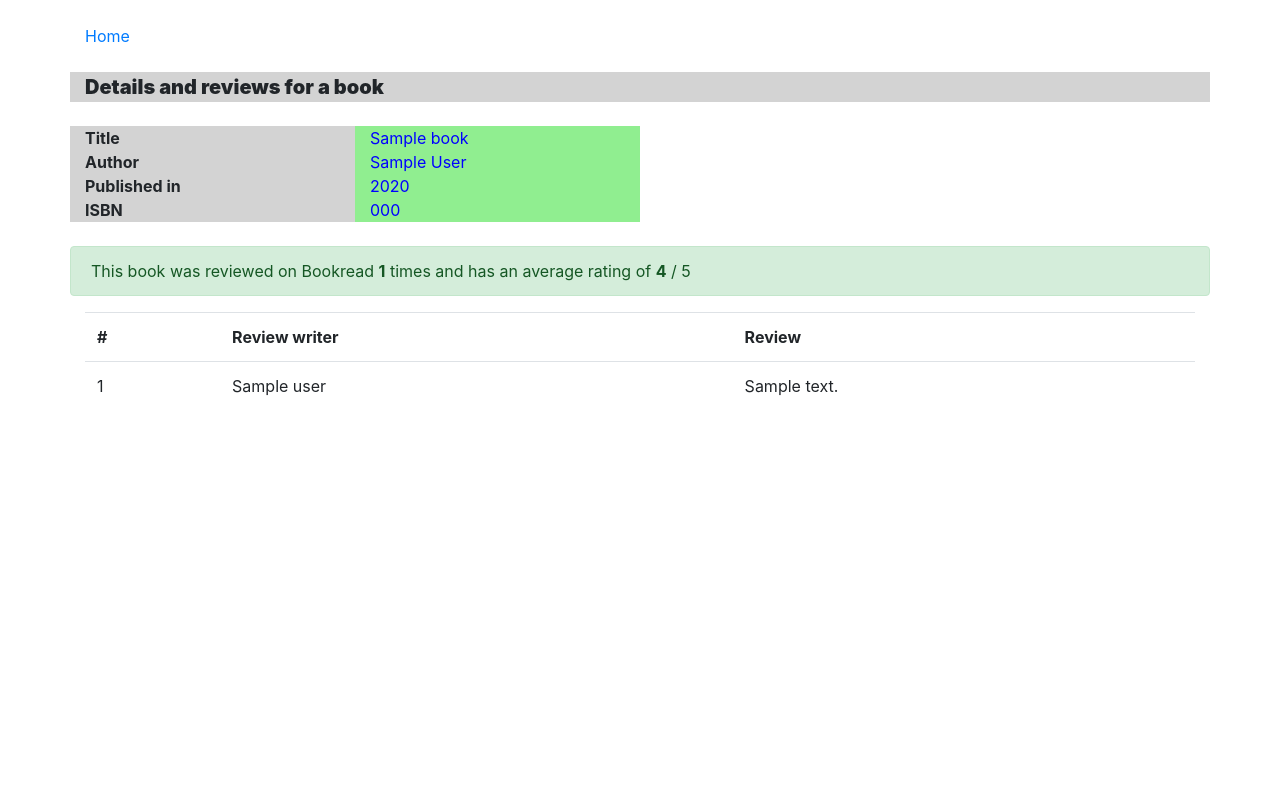
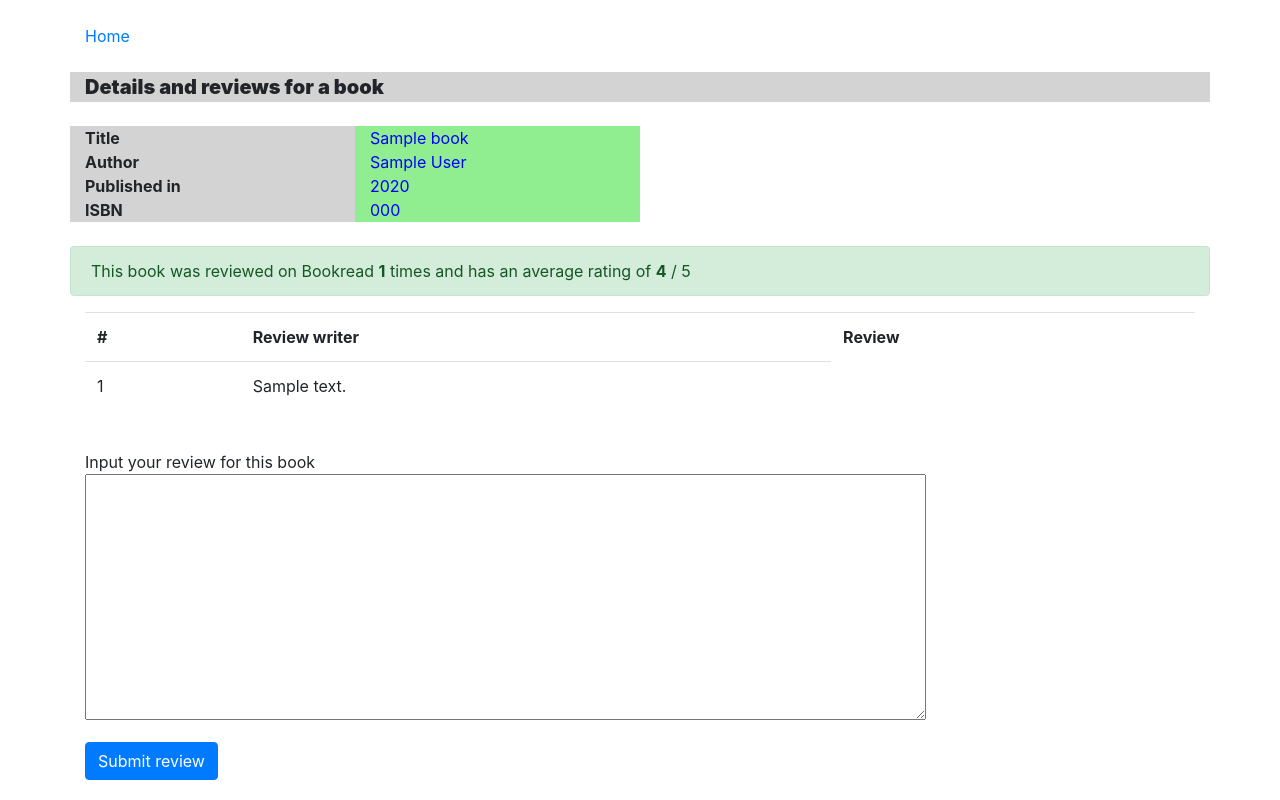
Before and after one commit to jmmrlt/cs50-1, a Flask app: template templates/viewbook.html in a window 1280 px wide. Run offline with Flask 2, Linux system fonts and the light colour scheme; the template is opened without the code that fills it: most values are stand-ins (such as "Sample title", 1, 10 or a date in 2020); some libraries are stand-ins or nearby versions.

Commit message:
Intermediate work for submitting reviews

```diff
--- a/application.py
+++ b/application.py
@@ -11,7 +11,12 @@
 
 import requests
 
-SESSION_TIMEOUT = 600 # seconds
+# seconds of inactivity after which the session is automatically closed
+SESSION_TIMEOUT = 600
+
+# minimum number of characters to input in a review to have it
+# saved
+REVIEW_MIN_LEN = 20
 
 app = Flask(__name__)
 
@@ -79,6 +84,10 @@
     xlog(f"Login ok {logged_in_user}, {session['timeout']}")
 
     return logged_in_user
+
+def get_user_id():
+
+	return session['user_id']
 
 def not_logged():
     """
@@ -197,7 +206,7 @@
 @app.route("/books", methods=['POST','GET'])
 def books():
     """
-    Get a list of books mathcing the given criteria
+    Get a list of books matching the given criteria
 
     makes a "generic match" criteria by surrounding the string input
     by the user with '%' and search it using the case insensitive
@@ -265,22 +274,32 @@
 
     return res
 
-def find_book(isbn):
+def find_book(isbn=None, book_id=None):
     """
     Get book information from our local database and Bookread
     """
-    if isbn is None:
+    if isbn is None and book_id is None:
         return None, None
 
+    criteria={'book_id':book_id, 'isbn':isbn}
+
+    book, reviews, bookread_reviews = None, None, None
+
     book = db.execute(
-             "select author,title,isbn,year from books \
-              where isbn = :isbn",
-             {'isbn':isbn}
+             "select * from books \
+              where isbn = :isbn or id=:book_id",
+             criteria
            ).fetchone()
 
-    bookread_reviews = get_bookread_info(isbn)
+    if book is not None:
+        bookread_reviews = get_bookread_info(book.isbn)
 
-    return book, bookread_reviews
+        reviews = db.execute("select review from reviews \
+                    where book_id=:book_id",
+                     {'book_id':book_id}
+                  ).fetchall()
+
+    return book, reviews, bookread_reviews
 
 @app.route("/api/<string:isbn>", methods=['GET'])
 def api_isbn(isbn):
@@ -288,7 +307,7 @@
     returns info about the book identified by its isbn code, as a json string
     returns a 404 error if isbn is not found in local database
     """
-    book, bookread_reviews = find_book(isbn)
+    book, reviews, bookread_reviews = find_book(isbn=isbn)
 
     if book is None:
         return jsonify({'error':f"Nothing found for isbn '{isbn}'"}),404
@@ -306,8 +325,20 @@
            }), 200
 
 
-@app.route("/viewbook/<isbn>", methods=['POST','GET'])
-def viewbook(isbn):
+@app.route("/viewbook/<int:book_id>", methods=['POST','GET'])
+def viewbook(isbn=None, book_id=None, message=''):
+
+    user = validate_user_session()
+
+    if user is None:
+        return not_logged()
+
+    book, reviews, bookread_reviews = find_book(isbn=isbn, book_id=book_id)
+
+    return render_template("viewbook.html",book=book,message=message,bookread_reviews=bookread_reviews,reviews=reviews, logged_in_user=user)
+
+@app.route("/add_review/<int:book_id>", methods=['POST','GET'])
+def add_review(book_id):
 
     user = validate_user_session()
 
@@ -316,10 +347,29 @@
 
     message = ''
 
-    book, bookread_reviews = find_book(isbn)
+    review = request.form.get('review')
 
-    reviews = None
+    user_id = get_user_id()
 
-    bookread_reviews = get_bookread_info(isbn)
+    if len(review) < REVIEW_MIN_LEN:
+        message = "Your review cannot be shorter than 50 characters"
+    else:
+        exists = db.execute("select id from reviews \
+                    where book_id=:book_id \
+                      and user_id = user_id",
+                   {'book_id':book_id, 'user_id':user_id}).count()
 
-    return render_template("viewbook.html",book=book,message=message,bookread_reviews=bookread_reviews,reviews=reviews, logged_in_user=user)
+        if exists > 0:
+            message = "You already submitted a review for this book"
+        else:
+            try:
+                db.execute("insert into reviews(book_id,user_id,review) \
+                            values(:book_id, :user_id, :review)",
+                            {'book_id':book_id, 'user_id':user_id, 'review':review}
+                          )
+                db.commit()
+            except Exception as e:
+                message = "An error happened during insertion of your \
+review, please try again later {}".format(str(e))
+
+    return viewbook(isbn=None,book_id=book_id,message=message)
--- a/templates/books.html
+++ b/templates/books.html
@@ -38,7 +38,7 @@
 			    <td>{{ book.author }}</td>
 			    <td>{{ book.year }}</td>
 			    <td>{{ book.isbn }}</td>
-			    <td><a href="{{ url_for('viewbook',isbn=book.isbn) }}">Check reviews</a></td>
+			    <td><a href="{{ url_for('viewbook',book_id=book.id) }}">Check reviews</a></td>
 			</tr>
 		{% endfor %}
 	{% else %}
--- a/templates/viewbook.html
+++ b/templates/viewbook.html
@@ -1,6 +1,9 @@
 {% extends 'base.html' %}
 {% block title %}View book{% endblock %}
 {% block body %}
+<script>
+
+</script>
 	<br/>
 	{% if not logged_in_user %}
 	    <a href="{{ url_for('index') }}">Home</a>
@@ -24,26 +27,35 @@
 	{% endif %}
 	{% if book %}
 			<div class="row header">
-               <div class="col-12 header1">Details and reviews for a book</div>
+               <div class="col-12 header1">
+				   Details and reviews for a book
+			   </div>
 			</div>
 			<br/>
 			<div class="row">
-			    <div class="col-3 header">Title</div><div class="col-3 info">{{ book.title }}</div>
+			    <div class="col-3 header">Title</div>
+			    <div class="col-3 info">{{ book.title }}</div>
 		    </div>
 			<div class="row">
-			    <div class="col-3 header">Author</div><div class="col-3 info">{{ book.author }}</div>
+			    <div class="col-3 header">Author</div>
+			    <div class="col-3 info">{{ book.author }}</div>
 		    </div>
 			<div class="row">
-			    <div class="col-3 header">Published in</div><div class="col-3 info">{{ book.year }}</div>
+			    <div class="col-3 header">Published in</div>
+			    <div class="col-3 info">{{ book.year }}</div>
 		    </div>
 			<div class="row">
-			    <div class="col-3 header">ISBN</div><div class="col-3 info">{{ book.isbn }}</div>
+			    <div class="col-3 header">ISBN</div>
+			    <div class="col-3 info">{{ book.isbn }}</div>
 		    </div>
 
 		    <br/>
 			{% if bookread_reviews %}
 				<div class="row alert alert-success">
-				This book was reviewed on Bookread&nbsp;<span class="bold">{{ bookread_reviews.reviews_count }}</span>&nbsp;times and has an average rating of&nbsp;<span class="bold">{{ bookread_reviews.average_rating }}</span>&nbsp;/ 5
+				This book was reviewed on Bookread&nbsp;
+				<span class="bold">{{ bookread_reviews.reviews_count }}</span>&nbsp;times
+				 and has an average rating of&nbsp;
+				 <span class="bold">{{ bookread_reviews.average_rating }}</span>&nbsp;/ 5
 				</div>
 			{% endif %}
 			{% if reviews %}
@@ -56,7 +68,6 @@
 					{% for review in reviews %}
 						<tr>
 							<td>{{ loop.index }}</td>
-						    <td>{{ review.user.name }}</td>
 						    <td>{{ review.review }}</td>
 						</tr>
 					{% endfor %}
@@ -64,6 +75,19 @@
             {% else %}
 				<br/>No reviews were found<br/>
             {% endif %}
+            <br>
+            <div id="review">
+				<form action="{{ url_for('add_review',book_id=book.id) }}" method="post">
+				Input your review for this book
+                <div class="form-group">
+					<textarea name="review" rows="10" cols="80" placeholder="Input your review here">
+					</textarea>
+				</div>
+                <div class="form-group">
+                    <button class='btn btn-primary' >Submit review</button>
+                </div>
+
+            </div>
 	{% else %}
 		No book to display !!!<br/>
 	{% endif %}
```
